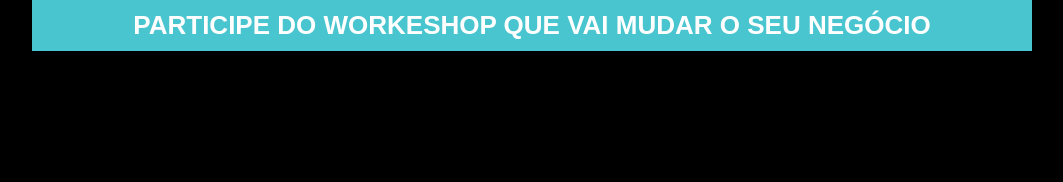
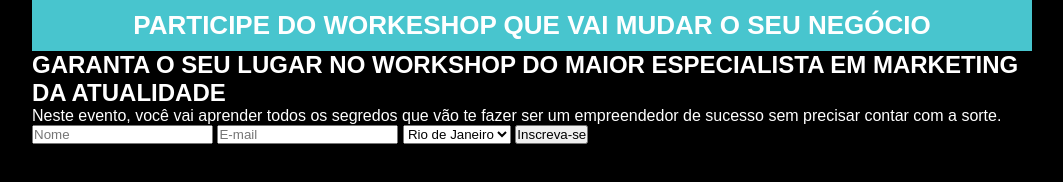
Before and after one commit to Wsanbey/Projeto_Pagina_de_Captura, a plain HTML site: page index.html in a window 1280 px wide. Shown: the whole page, without its empty margins (108-1171 px from the left). Drawn offline with Linux system fonts and the light colour scheme.

Commit message:
Finalizado Conteúdo Principal do html

```diff
--- a/estilo.css
+++ b/estilo.css
@@ -1,25 +1,29 @@
-*{
+* {
     margin: 0;
     padding: 0;
 }
 
-body{
+body {
     font-family: Arial, Helvetica, sans-serif;
     background-color: black;
 }
 
-.container{
+.container {
     max-width: 1000px;
     margin: auto;
 }
 
-header{
+header {
     background-color: #48C5CE;
     text-align: center;
     color: white;
     padding: 10px;
 }
 
-.title{
+.title {
     font-size: 26px;
 }
+
+section{
+    color: white;
+}
--- a/index.html
+++ b/index.html
@@ -15,6 +15,22 @@
         <header>
             <h1 class="title">PARTICIPE DO WORKESHOP QUE VAI MUDAR O SEU NEGÓCIO</h1>
         </header>
+        <section>
+            <div class="formContainer">
+                <h2>GARANTA O SEU LUGAR NO WORKSHOP DO MAIOR ESPECIALISTA EM MARKETING DA ATUALIDADE</h2>
+                <p>Neste evento, você vai aprender todos os segredos que vão te fazer ser um empreendedor de sucesso sem precisar contar com a sorte.</p>
+                <input id="name" name="nome" type="text" placeholder="Nome">
+                <input id="email" name="email" type="email" placeholder="E-mail">
+                <select name="place" >
+                    <option value="rj">Rio de Janeiro</option>
+                    <option value="sp">São Paulo</option>
+                    <option value="mg">Minas Gerais</option>
+                    <option value="rj">Espirito Santo</option>
+                </select>
+                <input type="submit" value="Inscreva-se">
+            </div>
+        </section>
+
     </div>
 </body>
 
```
